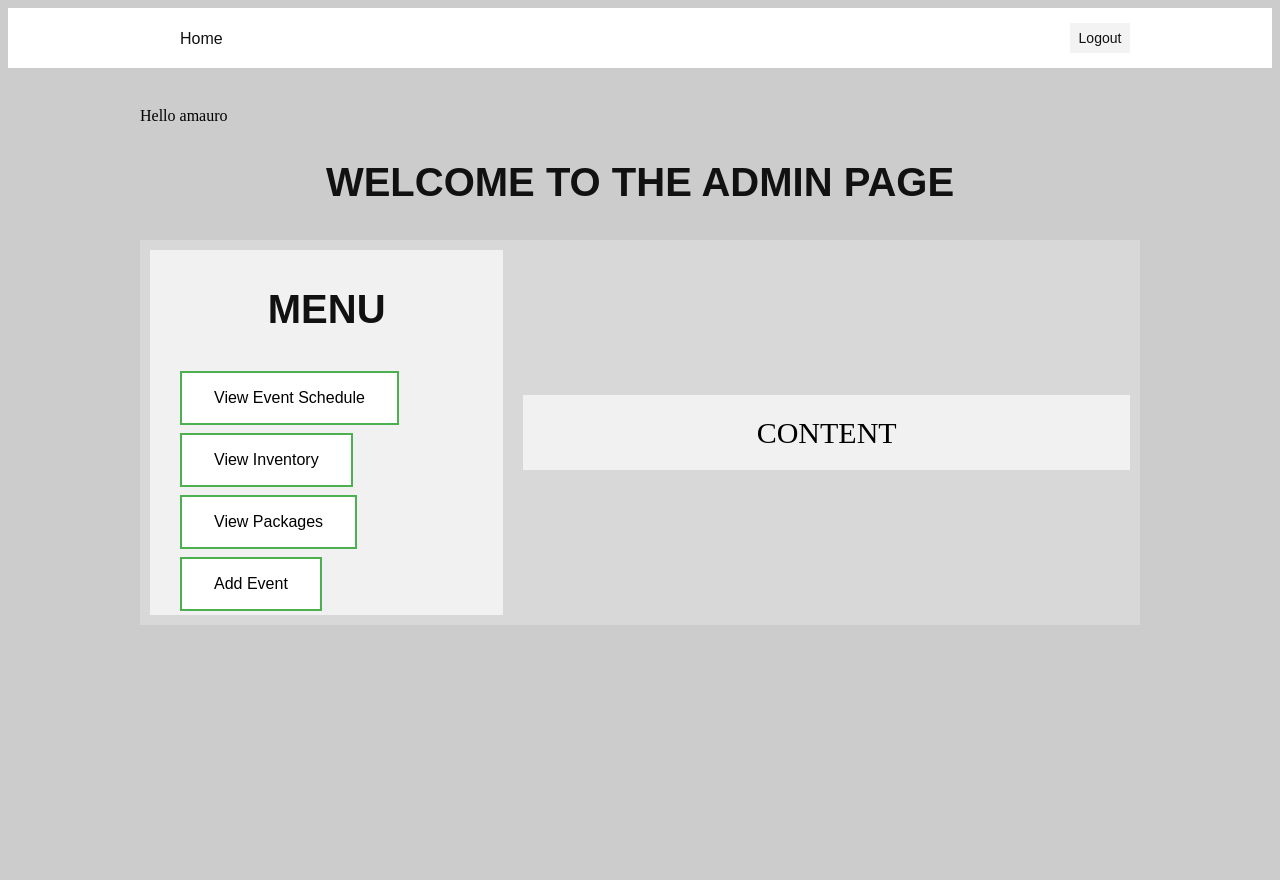
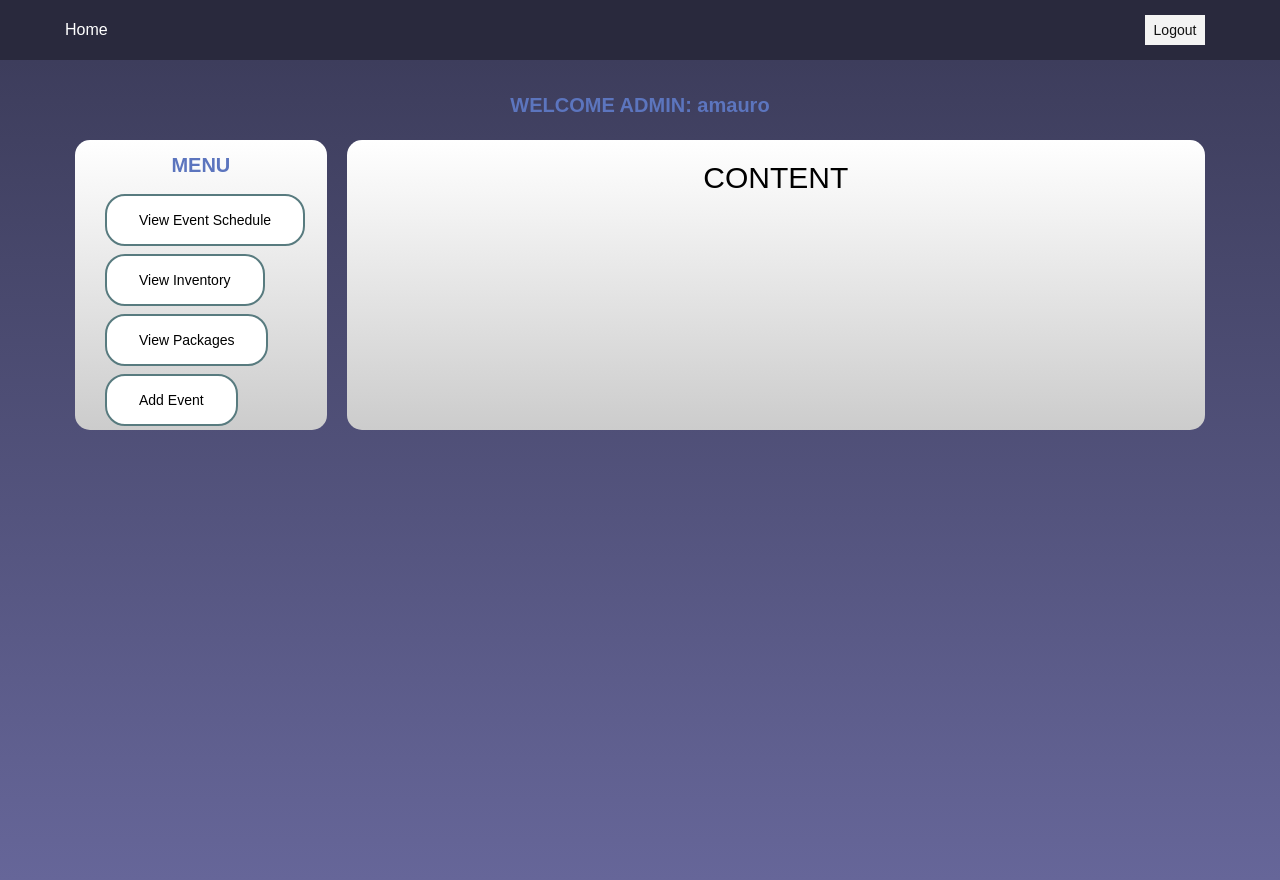
Before and after one commit to JessReiszel/LAMPproject, a PHP site: page /admins/adminhome.php in a window 1280 px wide. Before the commit the page ends 615 px from the top, so only its background shows below. Run offline with PHP 8.4, Linux system fonts and the light colour scheme; a user stored in the database is signed in.

Commit message:
UI improved

```diff
--- a/html/admins/adminhome.php
+++ b/html/admins/adminhome.php
@@ -10,20 +10,20 @@
 
 	<?php
 	   if(isset($_SESSION['sesh_username'])) {
-		echo "Hello " . $_SESSION['sesh_username'];
 	?>
 
-		<h2>WELCOME TO THE ADMIN PAGE</h2>
+		<h2>WELCOME ADMIN: <?php echo $_SESSION['sesh_username'];
+  ?> </h2>
 
 		<div class="flex-container">
 		<div style="flex-grow: 1"><h2> MENU</h2>
 			<button class="button button1">View Event Schedule</button>
-			<button class="button button1">View Inventory</button>
+			<button class="button button1" onclick="includes/adfuncs.php">View Inventory</button>
 			<button class="button button1">View Packages</button>
 	                <button class="button button1">Add Event</button>
 
 			 </div>
-		<div style="flex-grow: 2"> CONTENT </div>
+		<div style="flex-grow: 5"> CONTENT </div>
 
 		</div>
 		<?php
--- a/html/header.php
+++ b/html/header.php
@@ -16,7 +16,7 @@ session_start();
         <nav>
                 <div class="main-wrapper">
                         <ul>
-                                <li> <a href="index.php"> Home</a></li>
+                                <li> <a href="../index.php"> Home</a></li>
                         </ul>
                         <div class="nav-login">
 			<?php
@@ -26,7 +26,7 @@ session_start();
                                </form>';
 
 		          } else {
-			     echo' <form action="includes/login.php" method="POST">
+			     echo' <form action="../includes/login.php" method="POST">
                                <input type="text" name="username" placeholder="Username"><input type="password" name="password" placeholder="Password">
                                 <button type="submit" name="submit">Login </button>
                                 </form>';
--- a/html/style.css
+++ b/html/style.css
@@ -1,4 +1,4 @@
-Reset Stylesheet
+/*Reset Stylesheet
 v1.6.1
 Last Updated: 2010-09-17
 Author: Richard Clark - http://richclarkdesign.com
@@ -24,6 +24,7 @@ time, mark, audio, video {
     font-size:100%;
     vertical-align:baseline;
     background:transparent;
+    font-family:Arial;
 }
 
 body {
@@ -107,11 +108,11 @@ input, select {
 
 .main-wrapper {
 	margin: 0 auto;
-	width: 1000px;
+	width: 1150px;
 }
 
 body {
-	background-color:#ccc;
+	background-color:#fff;
 }
 
 a {
@@ -119,15 +120,16 @@ a {
 
 }
 
+
 header nav {
 	width:100%;
 	height:60px;
-	background-color: #fff;
-
+	background-color:#29293D;
 }
 
 header nav ul{
 	float: left;
+	padding-top:15px;
 }
 
 header nav ul li{
@@ -138,10 +140,16 @@ header nav ul li{
 header nav ul li a{
         font-family: arial;
 	font-size: 16px;
-	color: #111;
+	color: #fff;
 	line-height: 30px;
+	-webkit-transition-duration: 0.3s;
+}
+
+header nav ul li a:hover {
+	color:#4775d1;
 
 }
+
 
 header .nav-login {
 	float: right;
@@ -180,7 +188,7 @@ header .nav-login form button {
 }
 
 header .nav-login form button:hover {
-	background-color: #ccc;
+	background-color: #fff;
 
 }
 
@@ -199,13 +207,20 @@ header .nav-login a {
 }
 
 .main-container {
-	padding-top: 40px;
+	padding-top: 20px;
+	width:100%;
+	height:800px;
+	/*background:linear-gradient(to bottom right, #76DACE, #5C75BE);*/
+	background: linear-gradient(#3d3d5c, #666699);
+
+
+
 }
 
 .main-container h2 {
 	font-family:arial;
-	font-size: 40px;
-	color: #111;
+	font-size: 20px;
+	color: #5C75BE;
 	line-height: 50px;
 	text-align:center;
 }
@@ -218,53 +233,52 @@ header .nav-login a {
 .flex-container {
   display: flex;
   flex-wrap: nowrap;
-  background-color: #d8d8d8;
  justify-content: center;
- align-items:center;
+ align-items:stretch;
 }
 
 .flex-container > div {
-  background-color: #f1f1f1;
+  background: linear-gradient(180deg, white,#ccc);
   width: 100px;
   margin: 10px;
   text-align: center;
   line-height: 75px;
   font-size: 30px;
+  border-radius:15px;
 }
 
 
 .button {
-    background-color: #4CAF50; /* Green */
+    background-color: #587B7F;
     border: none;
     color: white;
     padding: 16px 32px;
     text-align: center;
     text-decoration: none;
     display:inline- block;
-    font-size: 16px;
+    font-size: 14px;
     margin: 4px 2px;
     margin-left:30px;
-    -webkit-transition-duration: 0.4s; /* Safari */
+    -webkit-transition-duration: 0.4s;
     transition-duration: 0.4s;
     cursor: pointer;
     float:left;
     clear:both;
+    border-radius:20px;
+	outline:none;
 }
 
 .button1 {
-    background-color: white;
+    background-color: #fff;
     color: black;
-    border: 2px solid #4CAF50;
+    border: 2px solid #587B7F;
 }
 
 .button1:hover {
-    background-color: #4CAF50;
+    background-color: #507175;
     color: white;
 }
 
 
 h2 {
-	font-family: Arial;
-	color:#4433ff;
-
 }
```
Also changed, not shown: html/admins/adfuncs.php (added, +19 -0 lines), html/index.php (+3 -6 lines), 2 other files.
